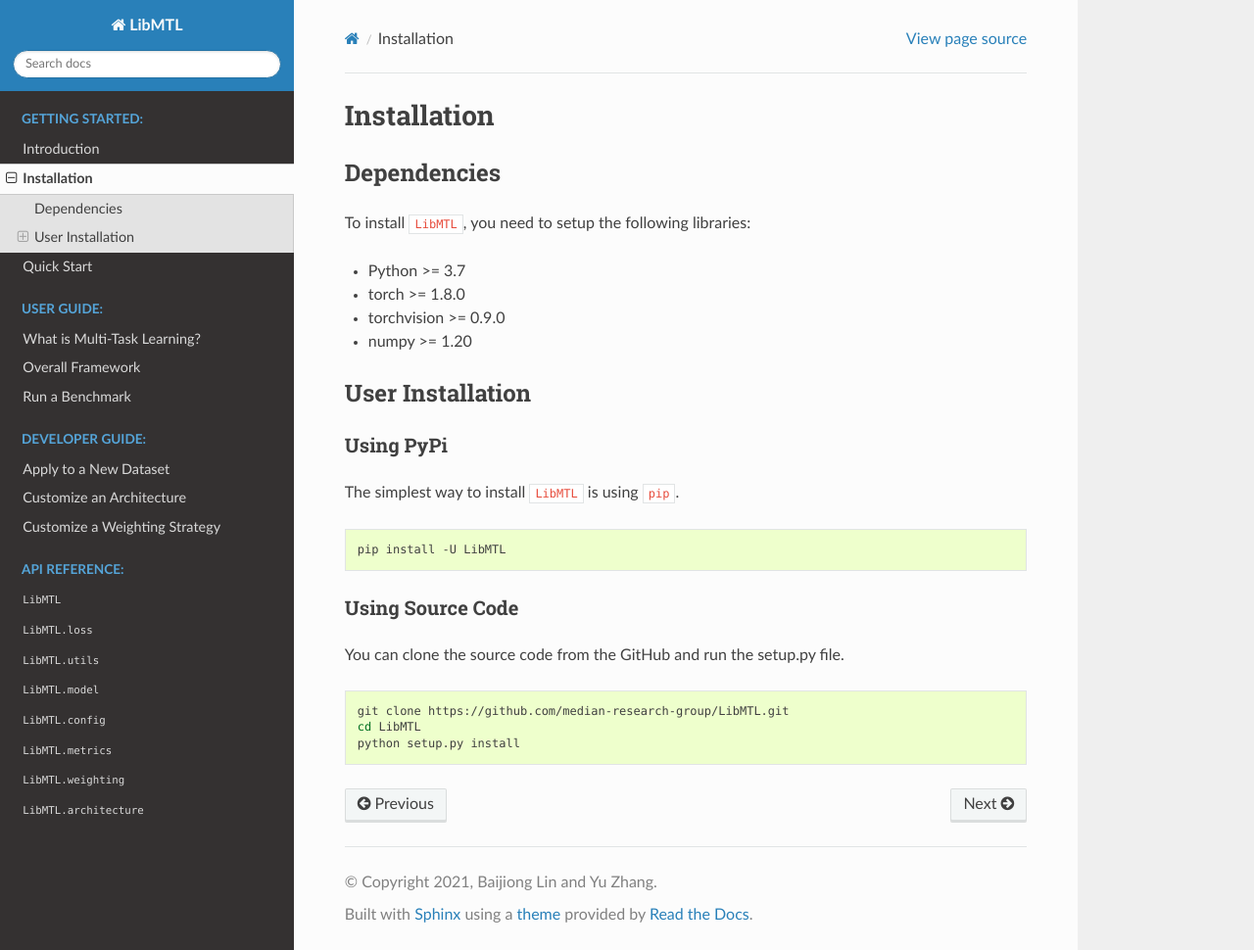
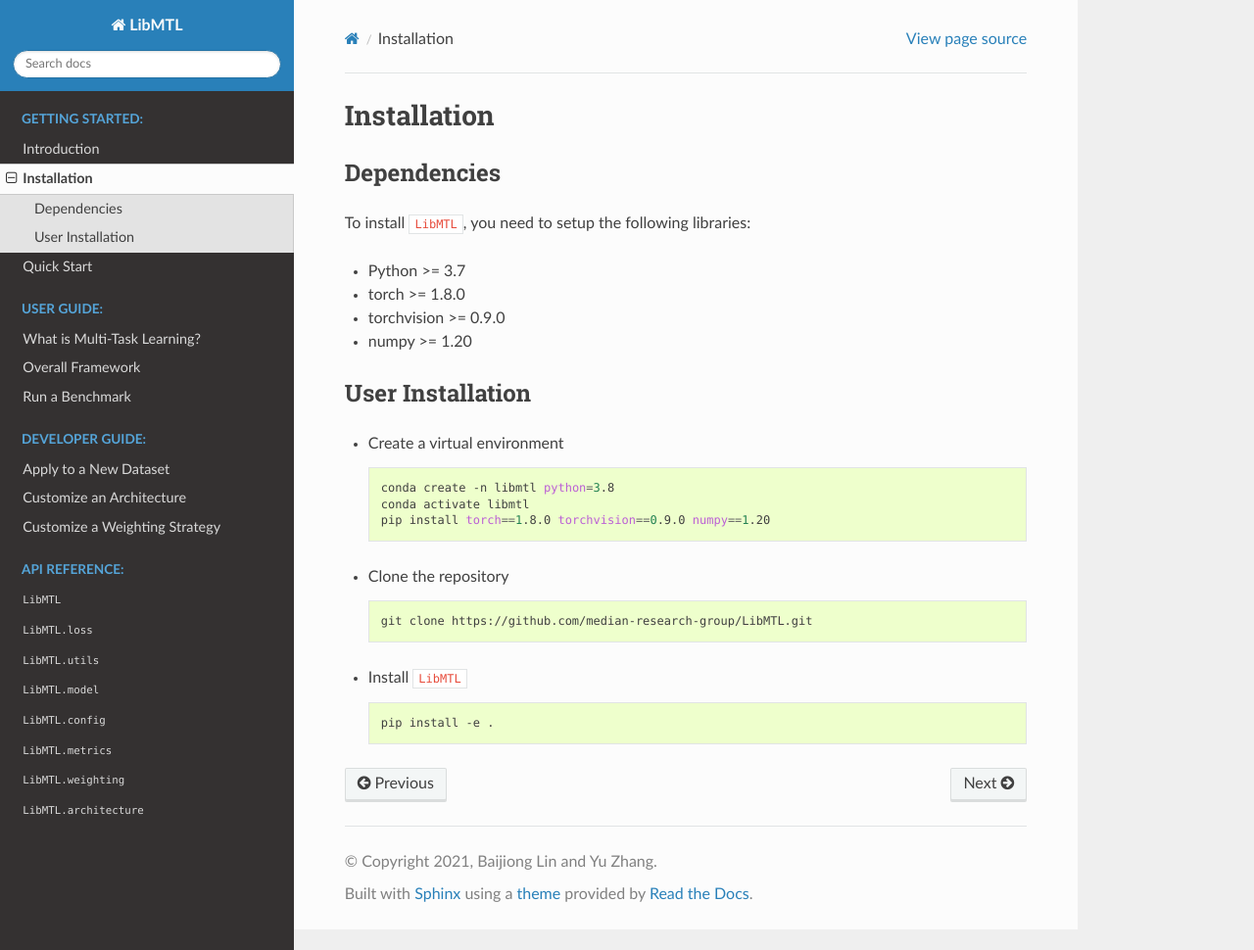
Before and after one commit to median-research-group/LibMTL, a Sphinx documentation site: the page built from docs/docs/getting_started/installation.md, in a window 1280 px wide and 970 px high. Shown: the whole window at 98% size. Built offline with Sphinx 7.4.7 and the Read the Docs theme 2.0.0, drawn with Linux system fonts in a browser that asks for light colours.

Commit message:
update docs

````diff
--- a/docs/docs/getting_started/installation.md
+++ b/docs/docs/getting_started/installation.md
@@ -11,20 +11,22 @@
 
 ### User Installation
 
-#### Using PyPi
+* Create a virtual environment
 
-The simplest way to install `LibMTL` is using `pip`.
+  ```shell
+  conda create -n libmtl python=3.8
+  conda activate libmtl
+  pip install torch==1.8.0 torchvision==0.9.0 numpy==1.20
+  ```
 
-```shell
-pip install -U LibMTL
-```
+* Clone the repository
 
-#### Using Source Code
+  ```shell
+  git clone https://github.com/median-research-group/LibMTL.git
+  ```
 
-You can clone the source code from the GitHub and run the setup.py file.
+* Install `LibMTL`
 
-```shell
-git clone https://github.com/median-research-group/LibMTL.git
-cd LibMTL
-python setup.py install
-```
+  ```shell
+  pip install -e .
+  ```
````
Also changed, not shown: README.md (+46 -29 lines).
